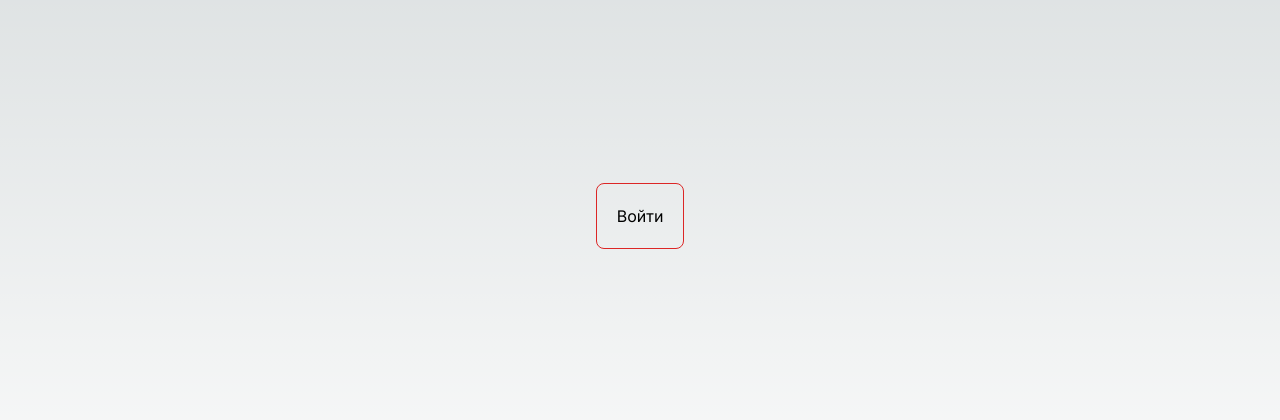
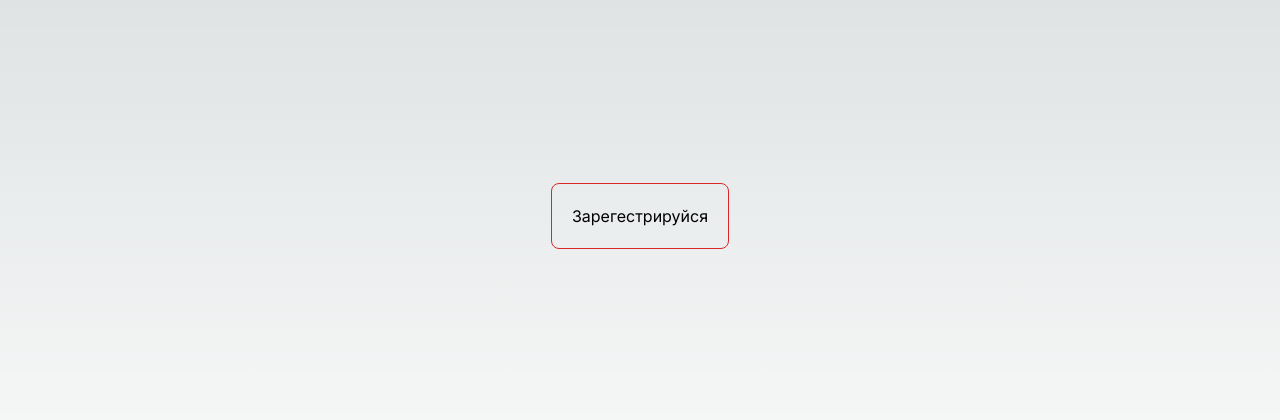
Before and after one commit to MikeSaburov/Nextjs_Full_stack_course, a Next.js app: page /signup in a window 1280 px wide. Shown: the part 184-604 px from the top of the page. Built offline with nearby package versions, Linux system fonts and the light colour scheme.

Commit message:
поменял текст

```diff
--- a/src/app/signup/page.tsx
+++ b/src/app/signup/page.tsx
@@ -17,7 +17,7 @@ export default function SignupPage() {
   return (
     <div className="flex flex-col items-center justify-center min-h-screen py-2 ">
       <div className="border border-red-600 p-5 rounded-lg">
-        <h1>Войти</h1>
+        <h1>Зарегестрируйся</h1>
       </div>
     </div>
   );
```
